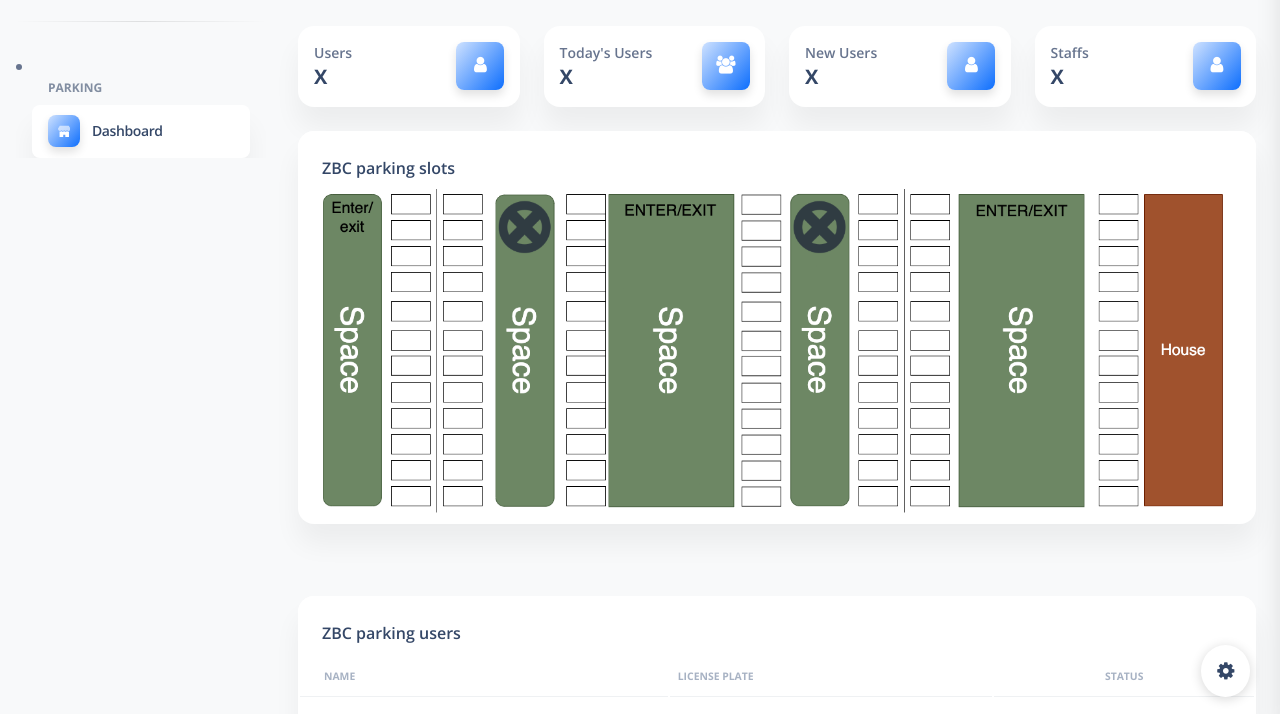
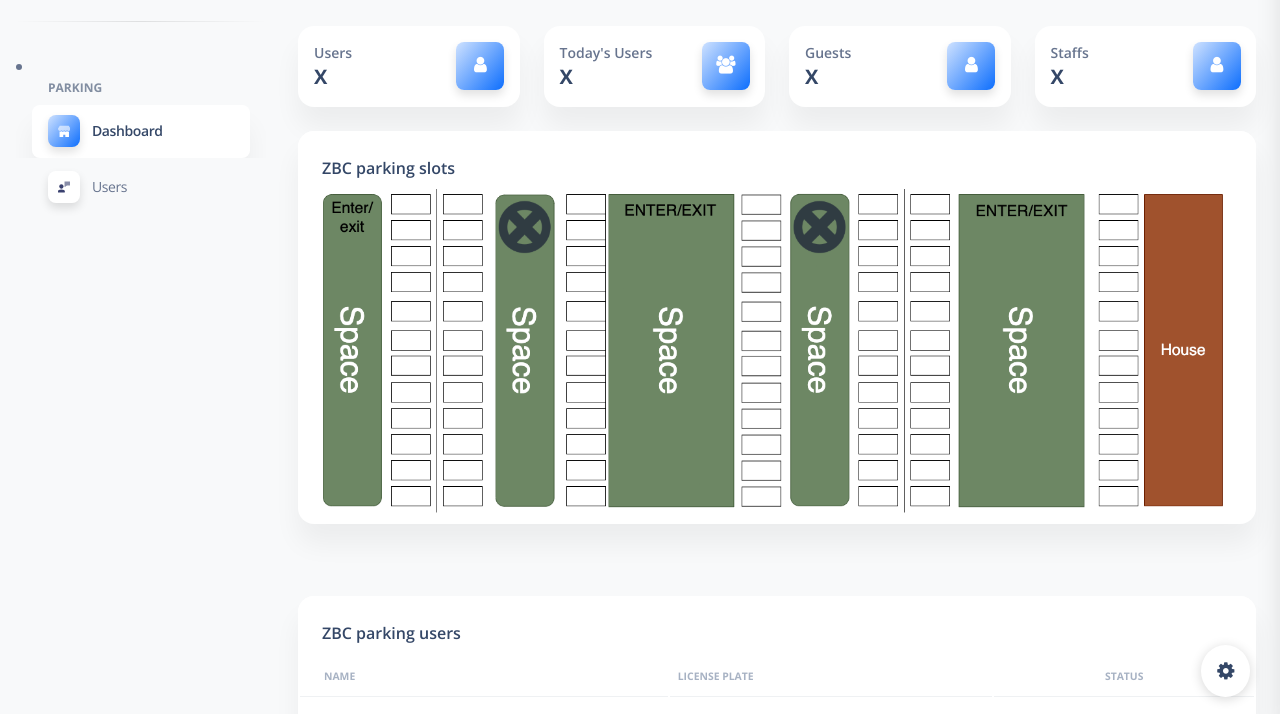
Before and after one commit to kermonurmeoja/ZBCparking, a website: page admin/dashboard.html in a window 1280 px wide. Shown: the part 73-787 px from the top of the page. Drawn offline with nearby package versions, Linux system fonts and the light colour scheme.

Commit message:
Updated dashboard.html

```diff
--- a/admin/dashboard.html
+++ b/admin/dashboard.html
@@ -68,6 +68,31 @@
             <span class="nav-link-text ms-1">Dashboard</span>
           </a>
         </li>
+      </ul>
+    </div>
+
+      <ul class="navbar-nav">
+          <li class="nav-item">
+              <a class="nav-link" href="users.html">
+                  <div class="icon icon-shape icon-sm shadow border-radius-md bg-white text-center me-2 d-flex align-items-center justify-content-center">
+                    <svg width="12px" height="12px" viewBox="0 0 46 42" version="1.1" xmlns="http://www.w3.org/2000/svg" xmlns:xlink="http://www.w3.org/1999/xlink">
+                      <title>customer-support</title>
+                      <g stroke="none" stroke-width="1" fill="none" fill-rule="evenodd">
+                        <g transform="translate(-1717.000000, -291.000000)" fill="#FFFFFF" fill-rule="nonzero">
+                          <g transform="translate(1716.000000, 291.000000)">
+                            <g transform="translate(1.000000, 0.000000)">
+                              <path class="color-background opacity-6" d="M45,0 L26,0 C25.447,0 25,0.447 25,1 L25,20 C25,20.379 25.214,20.725 25.553,20.895 C25.694,20.965 25.848,21 26,21 C26.212,21 26.424,20.933 26.6,20.8 L34.333,15 L45,15 C45.553,15 46,14.553 46,14 L46,1 C46,0.447 45.553,0 45,0 Z"></path>
+                              <path class="color-background" d="M22.883,32.86 C20.761,32.012 17.324,31 13,31 C8.676,31 5.239,32.012 3.116,32.86 C1.224,33.619 0,35.438 0,37.494 L0,41 C0,41.553 0.447,42 1,42 L25,42 C25.553,42 26,41.553 26,41 L26,37.494 C26,35.438 24.776,33.619 22.883,32.86 Z"></path>
+                              <path class="color-background" d="M13,28 C17.432,28 21,22.529 21,18 C21,13.589 17.411,10 13,10 C8.589,10 5,13.589 5,18 C5,22.529 8.568,28 13,28 Z"></path>
+                            </g>
+                          </g>
+                        </g>
+                      </g>
+                    </svg>
+                  </div>
+                  <span class="nav-link-text ms-1">Users</span>
+              </a>
+          </li>
       </ul>
     </div>
 
@@ -182,7 +207,7 @@
               <div class="row">
                 <div class="col-8">
                   <div class="numbers">
-                    <p class="text-sm mb-0 text-capitalize font-weight-bold">New Users</p>
+                    <p class="text-sm mb-0 text-capitalize font-weight-bold">Guests</p>
                     <h5 class="font-weight-bolder mb-0">
                       X
                     </h5>
```
